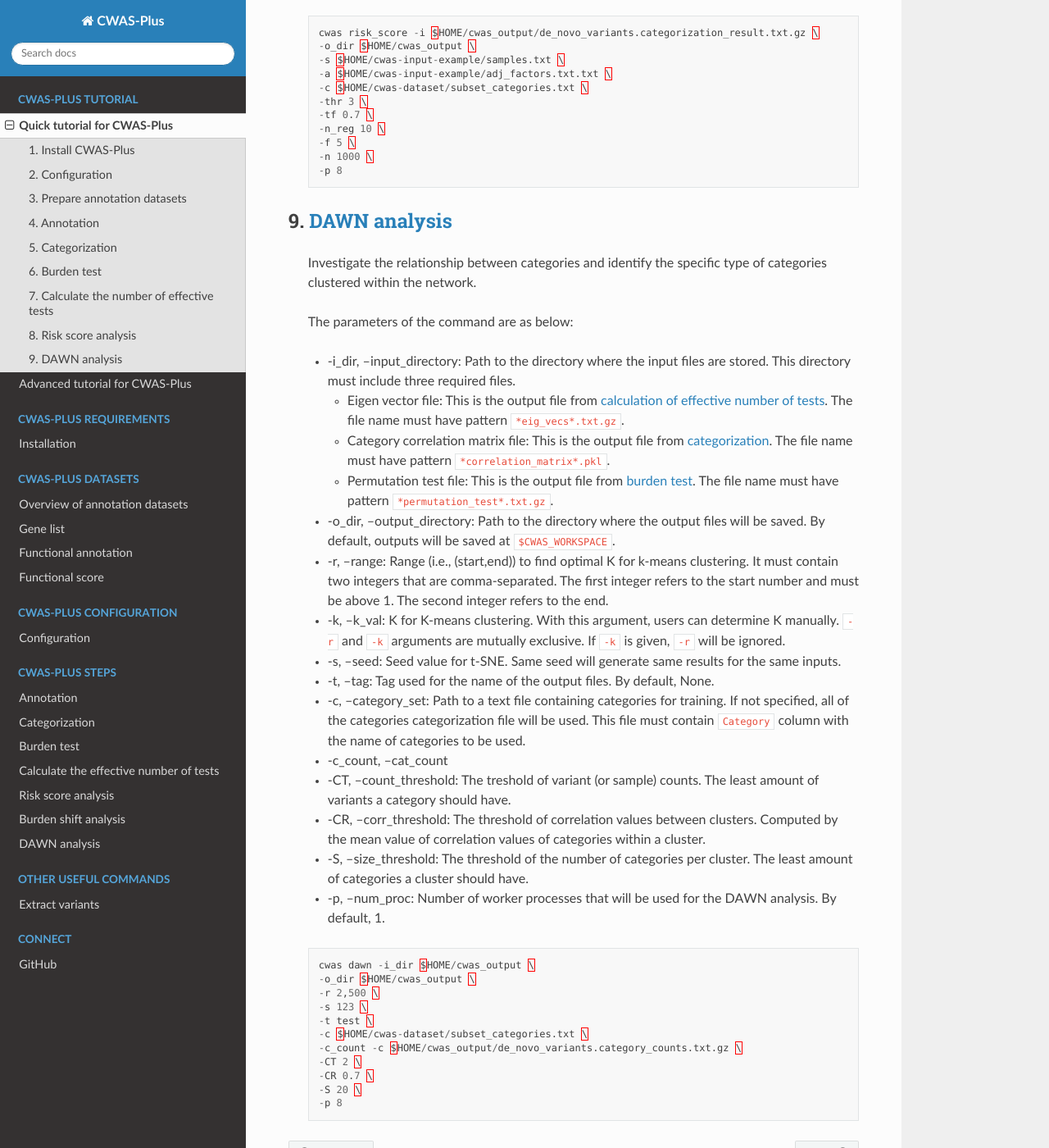
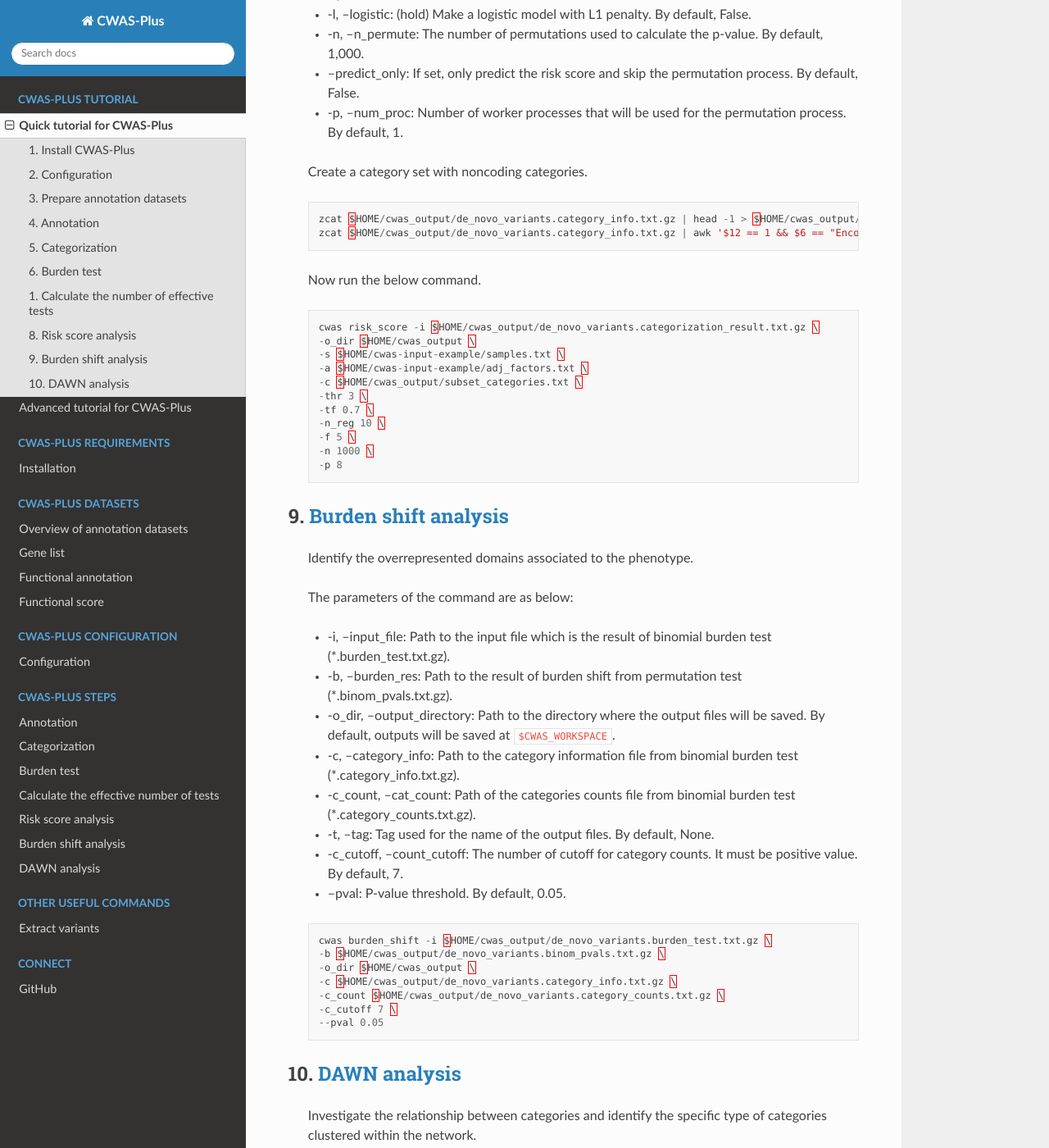
Before and after one commit to joonan-lab/cwas, a Sphinx documentation site: the page built from docs/quickstart/quick_tutorial.rst, in a window 1280 px wide and 1400 px high, scrolled down 5463 px. Shown: the whole window at 82% size. Built offline with Sphinx 7.4.7 and the Read the Docs theme 2.0.0, drawn with Linux system fonts in a browser that asks for light colours; some of the changed text lies outside the part shown.

Commit message:
Update documents
Update documents

```diff
--- a/docs/quickstart/quick_tutorial.rst
+++ b/docs/quickstart/quick_tutorial.rst
@@ -138,10 +138,10 @@ This is a quick tutorial for CWAS-Plus. Specific descriptions of arguments are d
 
      .. code-block:: solidity
 
-        cwas permutation_test -i $HOME/cwas_output/de_novo_variants.categorization_result.txt.gz -o_dir $HOME/cwas_output -s $HOME/cwas-input-example/samples.txt -a $HOME/cwas-input-example/adj_factors.txt.txt -n 10000 -p 8 -b
+        cwas permutation_test -i $HOME/cwas_output/de_novo_variants.categorization_result.txt.gz -o_dir $HOME/cwas_output -s $HOME/cwas-input-example/samples.txt -a $HOME/cwas-input-example/adj_factors.txt -n 10000 -p 8 -b
 
 
-7.  :ref:`Calculate the number of effective tests <effnumtest>`
+1.  :ref:`Calculate the number of effective tests <effnumtest>`
 #################################################################
 
   From correlation matrix, compute eigen values and vectors. Based on these outputs, users can calculate the number of effective tests.
@@ -171,9 +171,19 @@ This is a quick tutorial for CWAS-Plus. Specific descriptions of arguments are d
     |All_DDD_All_PromoterRegion_EarlyCREOligo               |
     +-------------------------------------------------------+
 
+
+  Create a category set with categories with more than 7 variants.
+
   .. code-block:: solidity
 
-    cwas effective_num_test -i $HOME/cwas_output/de_novo_variants.correlation_matrix.pkl -o_dir $HOME/cwas_output -ef -if corr -n 10000 -c $HOME/cwas-dataset/subset_categories.txt
+    zcat $HOME/cwas_output/de_novo_variants.category_counts.txt.gz | head -1 > $HOME/cwas_output/subset_categories.v2.txt
+    zcat $HOME/cwas_output/de_novo_variants.category_counts.txt.gz | awk '$2 > 7' >> $HOME/cwas_output/subset_categories.v2.txt
+
+  Now run the below command.
+
+  .. code-block:: solidity
+
+    cwas effective_num_test -i $HOME/cwas_output/de_novo_variants.correlation_matrix.pkl -o_dir $HOME/cwas_output -ef -if corr -n 10000 -c $HOME/cwas_output/subset_categories.v2.txt
 
 
 
@@ -202,13 +212,22 @@ This is a quick tutorial for CWAS-Plus. Specific descriptions of arguments are d
   - -p, --num_proc: Number of worker processes that will be used for the permutation process. By default, 1.
 
 
+  Create a category set with noncoding categories.
+
+  .. code-block:: solidity
+
+    zcat $HOME/cwas_output/de_novo_variants.category_info.txt.gz | head -1 > $HOME/cwas_output/subset_categories.txt
+    zcat $HOME/cwas_output/de_novo_variants.category_info.txt.gz | awk '$12 == 1 && $6 == "EncodeTFBS"' >> $HOME/cwas_output/subset_categories.txt
+
+  Now run the below command.
+
   .. code-block:: solidity
 
     cwas risk_score -i $HOME/cwas_output/de_novo_variants.categorization_result.txt.gz \
     -o_dir $HOME/cwas_output \
     -s $HOME/cwas-input-example/samples.txt \
-    -a $HOME/cwas-input-example/adj_factors.txt.txt \
-    -c $HOME/cwas-dataset/subset_categories.txt \
+    -a $HOME/cwas-input-example/adj_factors.txt \
+    -c $HOME/cwas_output/subset_categories.txt \
     -thr 3 \
     -tf 0.7 \
     -n_reg 10 \
@@ -218,7 +237,36 @@ This is a quick tutorial for CWAS-Plus. Specific descriptions of arguments are d
 
 
 
-9.   :ref:`DAWN analysis <dawn>`
+9.  :ref:`Burden shift analysis <burdenshift>`
+################################################
+
+  Identify the overrepresented domains associated to the phenotype.
+
+  The parameters of the command are as below:
+
+  - -i, --input_file: Path to the input file which is the result of binomial burden test (\*.burden_test.txt.gz).
+  - -b, --burden_res: Path to the result of burden shift from permutation test (\*.binom_pvals.txt.gz).
+  - -o_dir, --output_directory: Path to the directory where the output files will be saved. By default, outputs will be saved at ``$CWAS_WORKSPACE``.
+  - -c, --category_info: Path to the category information file from binomial burden test (\*.category_info.txt.gz).
+  - -c_count, --cat_count: Path of the categories counts file from binomial burden test (\*.category_counts.txt.gz).
+  - -t, --tag: Tag used for the name of the output files. By default, None.
+  - -c_cutoff, --count_cutoff: The number of cutoff for category counts. It must be positive value. By default, 7.
+  - --pval: P-value threshold. By default, 0.05.
+
+  .. code-block:: solidity
+
+    cwas burden_shift -i $HOME/cwas_output/de_novo_variants.burden_test.txt.gz \
+    -b $HOME/cwas_output/de_novo_variants.binom_pvals.txt.gz \
+    -o_dir $HOME/cwas_output \
+    -c $HOME/cwas_output/de_novo_variants.category_info.txt.gz \
+    -c_count $HOME/cwas_output/de_novo_variants.category_counts.txt.gz \
+    -c_cutoff 7 \
+    --pval 0.05
+
+
+
+
+10.   :ref:`DAWN analysis <dawn>`
 ####################################
 
   Investigate the relationship between categories and identify the specific type of categories clustered within the network.
@@ -237,7 +285,7 @@ This is a quick tutorial for CWAS-Plus. Specific descriptions of arguments are d
   - -s, --seed: Seed value for t-SNE. Same seed will generate same results for the same inputs.
   - -t, --tag: Tag used for the name of the output files. By default, None.
   - -c, --category_set: Path to a text file containing categories for training. If not specified, all of the categories categorization file will be used. This file must contain ``Category`` column with the name of categories to be used.
-  - -c_count, --cat_count
+  - -c_count, --cat_count: Path of the categories counts file from burden test
   - -CT, --count_threshold: The treshold of variant (or sample) counts. The least amount of variants a category should have.
   - -CR, --corr_threshold: The threshold of correlation values between clusters. Computed by the mean value of correlation values of categories within a cluster.
   - -S, --size_threshold: The threshold of the number of categories per cluster. The least amount of categories a cluster should have.
@@ -251,8 +299,8 @@ This is a quick tutorial for CWAS-Plus. Specific descriptions of arguments are d
       -r 2,500 \
       -s 123 \
       -t test \
-      -c $HOME/cwas-dataset/subset_categories.txt \
-      -c_count -c $HOME/cwas_output/de_novo_variants.category_counts.txt.gz \
+      -c $HOME/cwas_output/subset_categories.txt \
+      -c_count $HOME/cwas_output/de_novo_variants.category_counts.txt.gz \
       -CT 2 \
       -CR 0.7 \
       -S 20 \
```
Also changed, not shown: other parts of docs/quickstart/quick_tutorial.rst (+2 -2 lines), docs/quickstart/advanced_tutorial.rst (+41 -7 lines), docs/steps/burdenshift.rst (+16 -11 lines), docs/steps/dawn.rst (+4 -4 lines), 1 other file.
